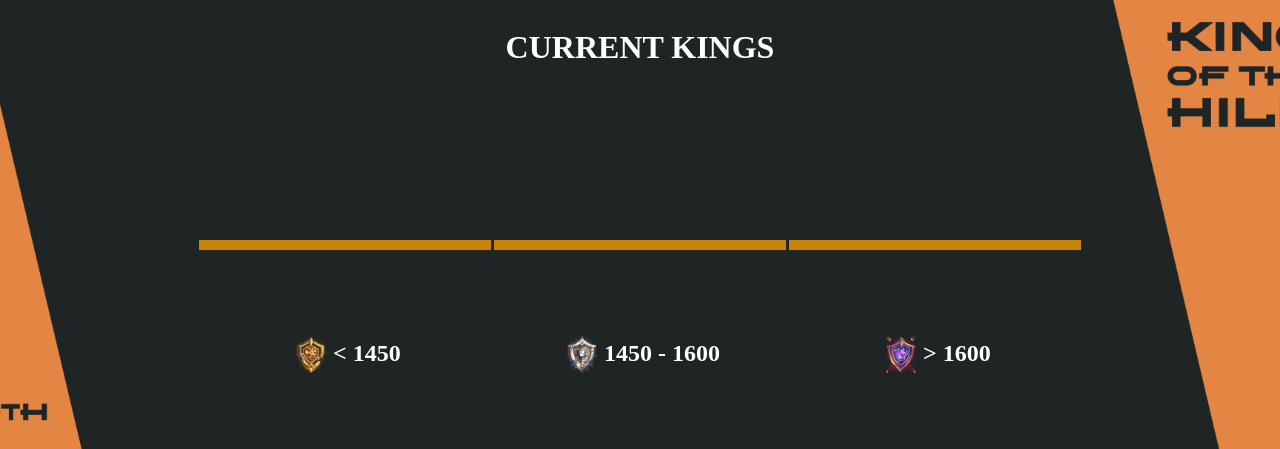
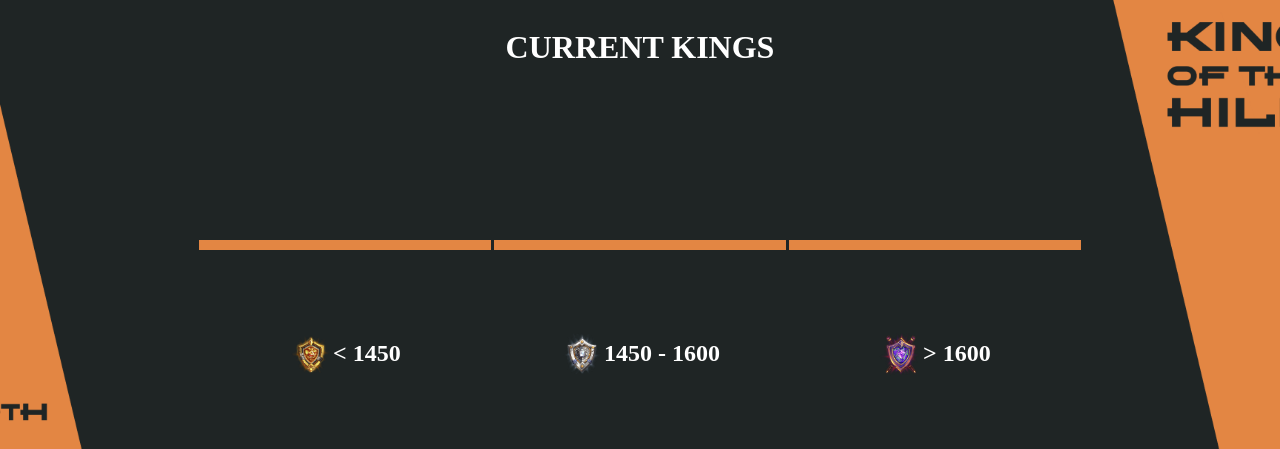
Before and after one commit to debaser19/koth-python, a Flask app: page / in a window 1280 px wide. Shown: the top 449 px of the page. Run offline with Flask 2, Linux system fonts and the light colour scheme; data that the repository does not hold is empty; some libraries are stand-ins or nearby versions.

Commit message:
fixed orange color

```diff
--- a/static/style.css
+++ b/static/style.css
@@ -91,7 +91,7 @@ body.transparent {
     align-items: center;
     height: 4rem;
     padding-bottom: 50px;
-    border-bottom: 10px solid rgb(201, 132, 5);
+    border-bottom: 10px solid rgb(227, 134, 67);
 }
 .current-king h2 {
     display: inline;
```
